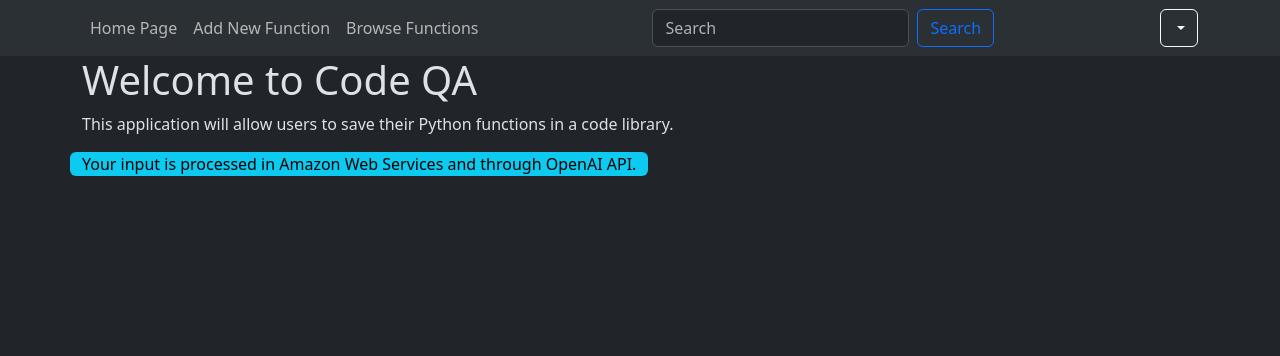
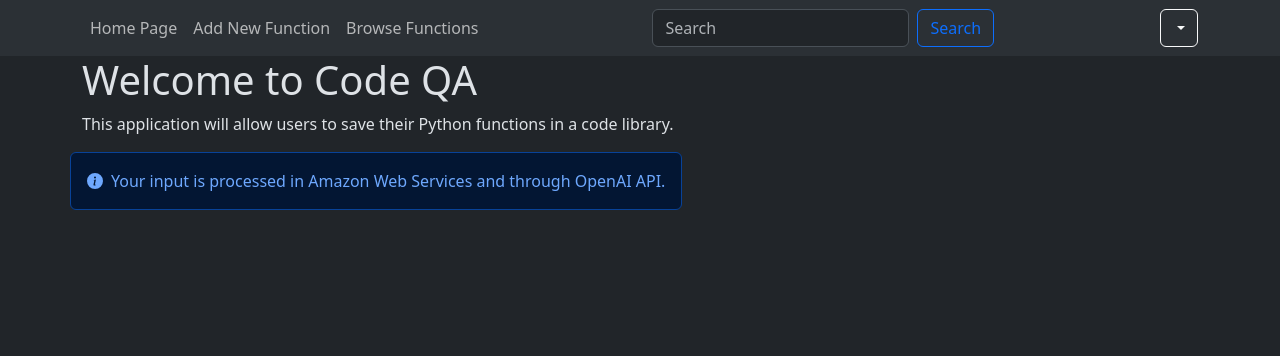
Before and after one commit to villesalmela/CodeQA, a Python web app: template app/qcl/templates/index.html.j2 in a window 1280 px wide. Shown: the top 356 px of the page. Run offline with Jinja, Linux system fonts and the light colour scheme; the template is opened without the code that fills it, so the values that code supplies are empty; some libraries are stand-ins or nearby versions.

Commit message:
reformat info on welcome page

```diff
--- a/app/qcl/templates/index.html.j2
+++ b/app/qcl/templates/index.html.j2
@@ -1,3 +1,4 @@
+{% from 'info.html.j2' import info %}
 {% extends 'base.html.j2' %}
 {% block title %}Code QA{% endblock %}
 {% block body %}
@@ -10,9 +11,7 @@
         <p>This application will allow users to save their Python functions in a code library.</p>
     </div>
     <div class="row">
-        <div class="col-auto text-bg-info rounded">
-            Your input is processed in Amazon Web Services and through OpenAI API.
-        </div>
+        {{ info("Your input is processed in Amazon Web Services and through OpenAI API.") }}
     </div>
 </div>
 {% endblock %}
```
